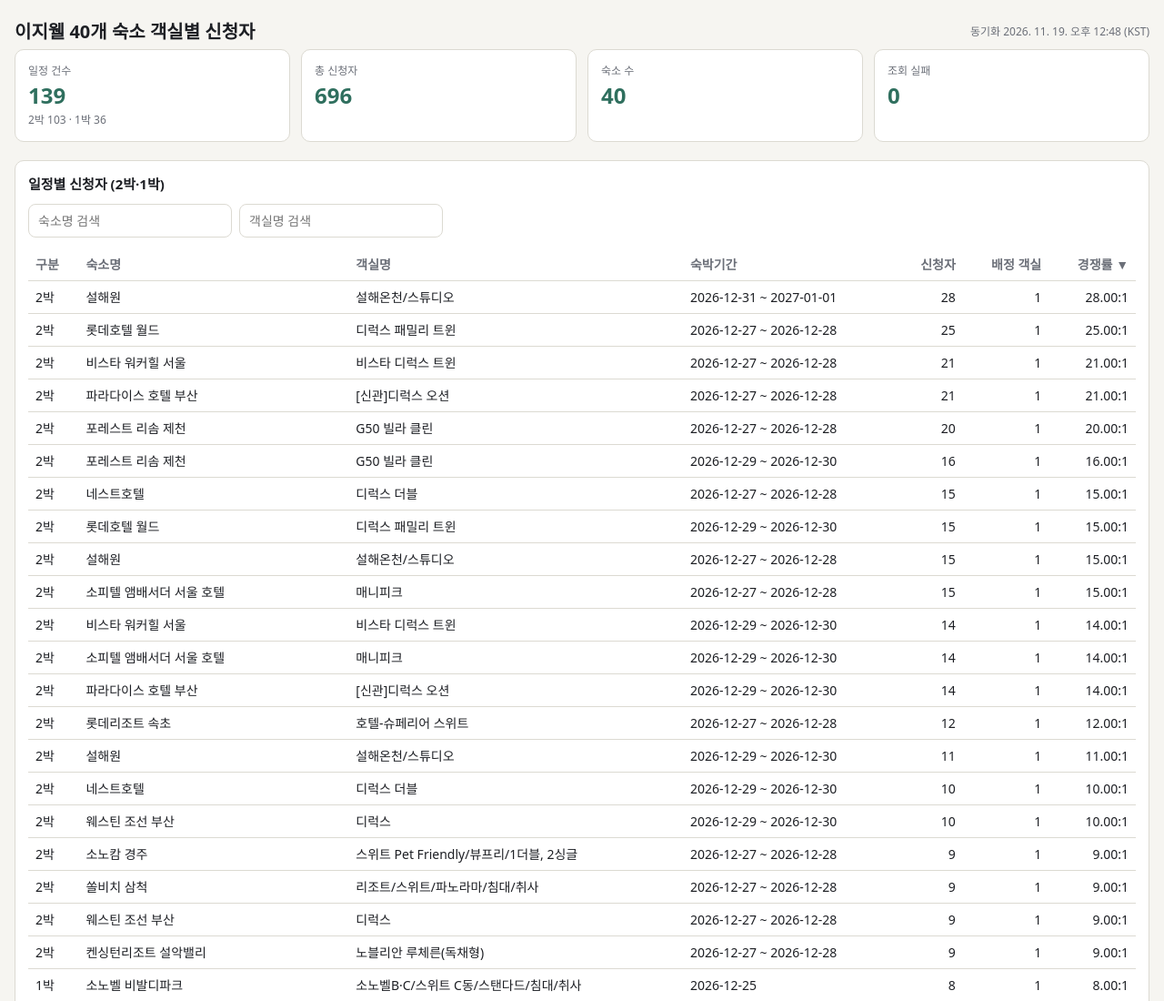
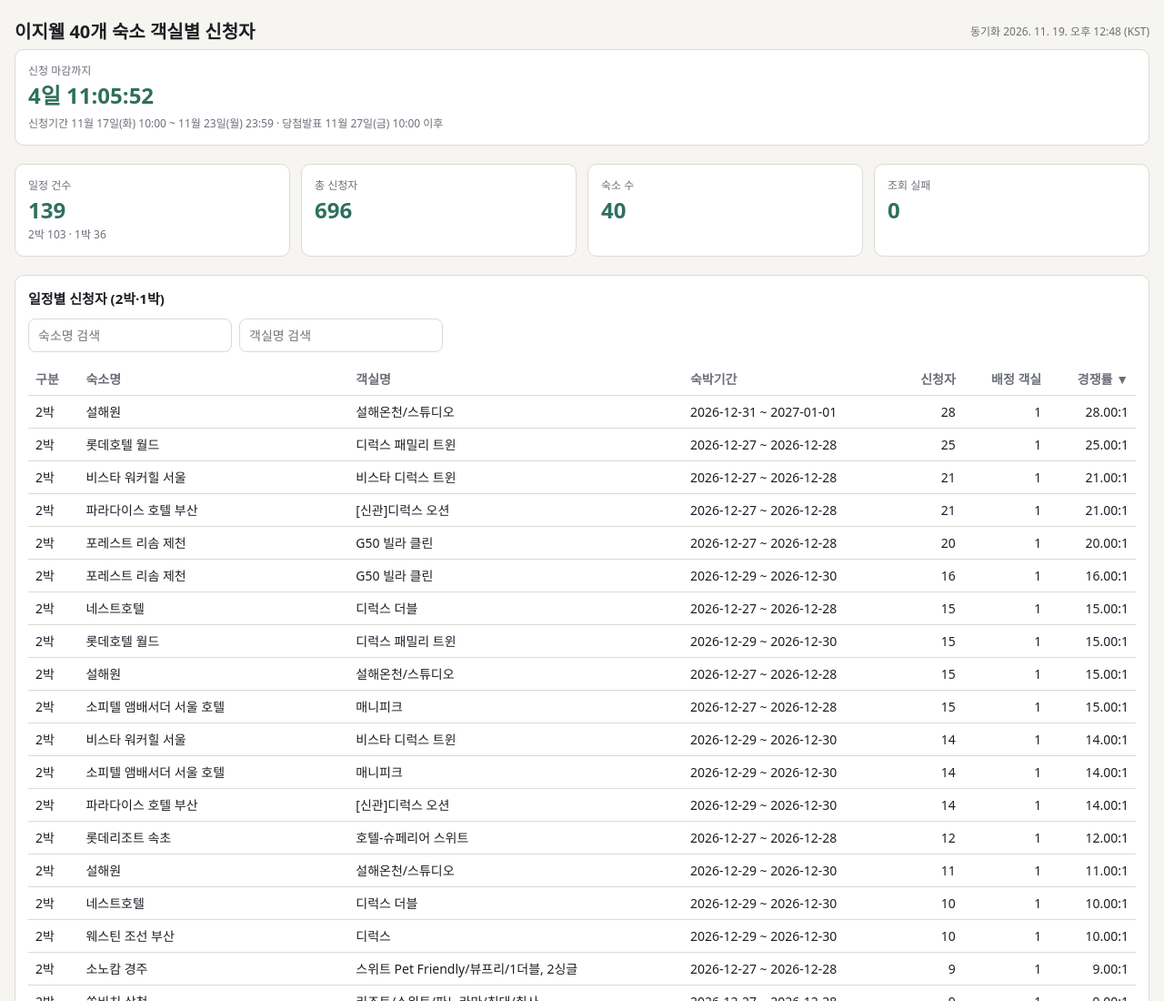
Before and after one commit to rkdtnsgh630/ezwel-rooms, a plain HTML site: page index.html in a window 1280 px wide. Shown: the top 1100 px of the page at 91% size. Drawn offline with Linux system fonts and the light colour scheme.

Commit message:
신청기간 카운트다운 추가
Co-Authored-By: Claude Haiku 5.5 <noreply@anthropic.com>

```diff
--- a/index.html
+++ b/index.html
@@ -12,7 +12,7 @@ body{background:var(--bg);color:var(--fg);font-family:"Malgun Gothic",system-ui,
 h1{font-size:20px;margin:0 0 4px}
 h2{font-size:15px;margin:0 0 10px}
 .sub{color:var(--muted);margin:0 0 16px}.top{display:flex;justify-content:space-between;align-items:flex-start;gap:12px;flex-wrap:wrap}.sync{font-size:12px;color:var(--muted);text-align:right;white-space:nowrap;font-variant-numeric:tabular-nums;padding-top:6px}
-.kpis{display:grid;grid-template-columns:repeat(auto-fit,minmax(150px,1fr));gap:12px;margin-bottom:20px}
+.cd{background:var(--card);border:1px solid var(--line);border-radius:10px;padding:14px;margin-bottom:20px}.cd-label{color:var(--muted);font-size:12px}.cd-time{font-size:24px;font-weight:700;font-variant-numeric:tabular-nums;color:var(--accent)}.cd-sub{color:var(--muted);font-size:12px;margin-top:4px}.kpis{display:grid;grid-template-columns:repeat(auto-fit,minmax(150px,1fr));gap:12px;margin-bottom:20px}
 .kpi{background:var(--card);border:1px solid var(--line);border-radius:10px;padding:14px}
 .kpi .l{color:var(--muted);font-size:12px}
 .kpi .v{font-size:24px;font-variant-numeric:tabular-nums;font-weight:700;color:var(--accent)}
@@ -39,6 +39,7 @@ ul{margin:0;padding-left:18px}
 <div class="top"><h1>이지웰 40개 숙소 객실별 신청자</h1><div class="sync" id="sync">동기화 확인 중…</div></div>
 <p class="sub" id="stamp" hidden></p>
 
+<div class="cd" id="countdown"><div class="cd-label" id="cd-label">불러오는 중…</div><div class="cd-time" id="cd-time">-</div><div class="cd-sub">신청기간 11월 17일(화) 10:00 ~ 11월 23일(월) 23:59 · 당첨발표 11월 27일(금) 10:00 이후</div></div>
 <div class="kpis">
   <div class="kpi"><div class="l">일정 건수</div><div class="v" id="k-items">—</div><div class="s" id="k-split"></div></div>
   <div class="kpi"><div class="l">총 신청자</div><div class="v" id="k-total">—</div></div>
@@ -196,6 +197,27 @@ function start() {
   render();
 })();
 }
-</script>
+(function () {
+  var START = new Date("2026-11-17T10:00:00+09:00").getTime();
+  var END = new Date("2026-11-23T23:59:59+09:00").getTime();
+  var label = document.getElementById("cd-label");
+  var time = document.getElementById("cd-time");
+  function pad(n) { return String(n).padStart(2, "0"); }
+  function tick() {
+    var now = Date.now();
+    var target, text;
+    if (now < START) { target = START; text = "신청 시작까지"; }
+    else if (now <= END) { target = END; text = "신청 마감까지"; }
+    else { label.textContent = "신청 기간 종료"; time.textContent = "-"; return; }
+    var s = Math.floor((target - now) / 1000);
+    var d = Math.floor(s / 86400); s = s % 86400;
+    var h = Math.floor(s / 3600); s = s % 3600;
+    var m = Math.floor(s / 60); s = s % 60;
+    label.textContent = text;
+    time.textContent = (d > 0 ? d + "일 " : "") + pad(h) + ":" + pad(m) + ":" + pad(s);
+  }
+  tick();
+  setInterval(tick, 1000);
+})();</script>
 </body>
 </html>
```
